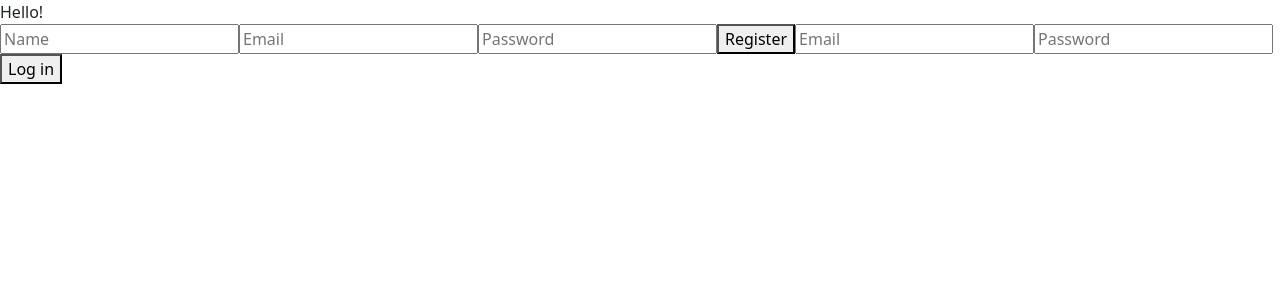
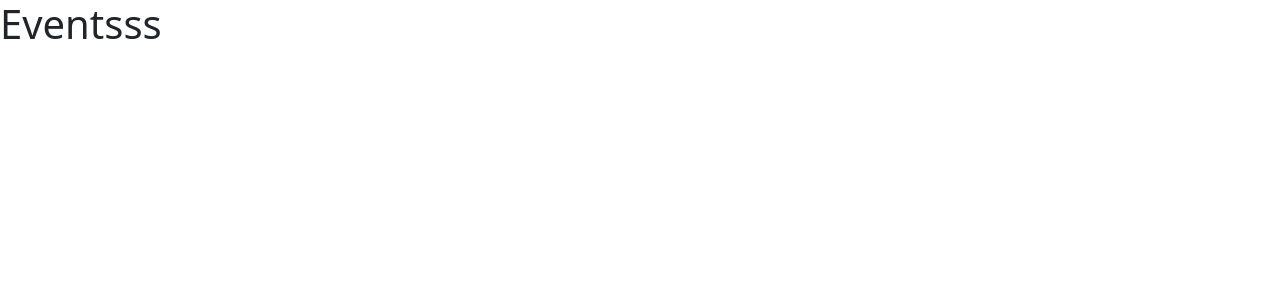
Before and after one commit to rahulag0110/cs350_term_project, a React (Create React App) app in the folder frontend/: page /events in a window 1280 px wide. Shown: the top 300 px of the page. Built offline with nearby package versions, Linux system fonts and the light colour scheme.

Commit message:
Routes Added. Login Register Work

```diff
--- a/frontend/package.json
+++ b/frontend/package.json
@@ -11,6 +11,7 @@
     "cors": "^2.8.5",
     "react": "^18.2.0",
     "react-dom": "^18.2.0",
+    "react-router-dom": "^6.11.2",
     "react-scripts": "^5.0.1",
     "web-vitals": "^2.1.4"
   },
--- a/frontend/src/App.js
+++ b/frontend/src/App.js
@@ -1,21 +1,27 @@
 import './App.css';
 import React from 'react';
-import { useState, useEffect } from 'react';
-import axios from 'axios';
-import 'bootstrap/dist/css/bootstrap.min.css'
+import 'bootstrap/dist/css/bootstrap.min.css';
+import { BrowserRouter as Router, Routes, Route, Link } from 'react-router-dom';
+import { useState } from 'react';
+
 import Register from './Components/Register';
-import Login from './Components/Login'
+import Login from './Components/Login';
+import Home from './Components/Home';
+import Event from './Components/Event';
+
+
 
 
 function App() {
+
   return (
     <>
-    <div>Hello!</div>
-
-    <Register />
-    <Login />
-
-
+      <Routes>
+        <Route exact path='/' element={<Home />}/>
+        <Route exact path='/login' element={<Login />}/>
+        <Route exact path='/register' element={<Register />}/>
+        <Route exact path='/events' element={<Event />}/>
+      </Routes>
     </>
   );
 }
--- /dev/null
+++ b/frontend/src/Components/Event.js
@@ -0,0 +1,14 @@
+import axios from "axios";
+import { useRef, useState, useEffect } from "react";
+
+const Event = () => {
+
+    return (
+        <>
+
+            <h1>Eventsss</h1>
+
+        </>
+    )
+}
+export default Event
--- /dev/null
+++ b/frontend/src/Components/Home.js
@@ -0,0 +1,16 @@
+import { Link } from "react-router-dom";
+import HomeAfterLogin from "./HomeAfterLogin";
+import HomeBeforeLogin from "./HomeBeforeLogin";
+
+const Home = () => {
+
+    return (
+        <>
+        <Link to="/login">Login</Link>
+        <p></p>
+        <Link to="/events">Events</Link>
+
+        </>
+    )
+}
+export default Home
--- /dev/null
+++ b/frontend/src/Components/HomeAfterLogin.js
@@ -0,0 +1,17 @@
+import axios from "axios";
+import { useRef, useState, useEffect } from "react";
+import { Link } from "react-router-dom";
+
+const HomeAfterLogin = () => {
+
+    return (
+        <>
+        <h1>Welcome User!!!</h1>
+        <ul>
+            <li><Link to="/events">Events</Link></li>
+        </ul>
+
+        </>
+    )
+}
+export default HomeAfterLogin
--- /dev/null
+++ b/frontend/src/Components/HomeBeforeLogin.js
@@ -0,0 +1,17 @@
+import axios from "axios";
+import { useRef, useState, useEffect } from "react";
+import { Link } from "react-router-dom";
+
+const HomeBeforeLogin = () => {
+
+    return (
+        <>
+        <h1>Welcome to EveryDraw!!!</h1>
+        <ul>
+            <li><Link to="/login">Login</Link></li>
+        </ul>
+
+        </>
+    )
+}
+export default HomeBeforeLogin
--- a/frontend/src/Components/Login.js
+++ b/frontend/src/Components/Login.js
@@ -1,20 +1,33 @@
 import axios from "axios";
-import { useRef, useState, useEffect } from "react";
+import { useState } from "react";
+import { Link } from 'react-router-dom';
+
 
 const Login = () => {
 
     const [email, setEmail] = useState([{}])
     const [password, setPassword] = useState([{}])
+    const [status, setStatus] = useState()
+    const [userId, setUserId] = useState()
 
     const loginHandler = () => {
         axios.post('http://127.0.0.1:8000/user/login', {'email': email, 'password': password})
-        .then(res => console.log(res))
+        .then(res => {
+
+            setStatus(res.data['status']);
+            setUserId(res.data['user_id']);
+            // {status == 'SUCCESS' ? (setUserId(res.data['user_id'])) : (setUserId('No_user'))};
+        })
+
     }
-
 
     return (
         <>
+        <div>
+            <h2>Login</h2>
+        </div>
 
+        {/* Main Logic code for login */}
         <input
             onChange= {
             e => setEmail(e.target.value)
@@ -31,6 +44,14 @@ const Login = () => {
 
         <button onClick={loginHandler}>Log in</button>
 
+        <h1>{status}</h1>
+        <h1>{userId}</h1>
+
+        {/* Redirect to Register */}
+
+        <Link to="/register">Register</Link>
+
+
         </>
     )
 }
--- a/frontend/src/Components/Register.js
+++ b/frontend/src/Components/Register.js
@@ -1,5 +1,5 @@
 import axios from "axios";
-import { useRef, useState, useEffect } from "react";
+import { useState } from "react";
 
 const Register = () => {
 
--- a/frontend/src/index.js
+++ b/frontend/src/index.js
@@ -2,12 +2,15 @@ import React from 'react';
 import ReactDOM from 'react-dom/client';
 import './index.css';
 import App from './App';
+import { BrowserRouter } from 'react-router-dom';
 
 import 'bootstrap/dist/css/bootstrap.min.css'
 
 const root = ReactDOM.createRoot(document.getElementById('root'));
 root.render(
   <React.StrictMode>
-    <App />
+    <BrowserRouter>
+      <App />
+    </BrowserRouter>
   </React.StrictMode>
 );
```
Also changed, not shown: 1 other file (tests, documents, lock files or other folders).
